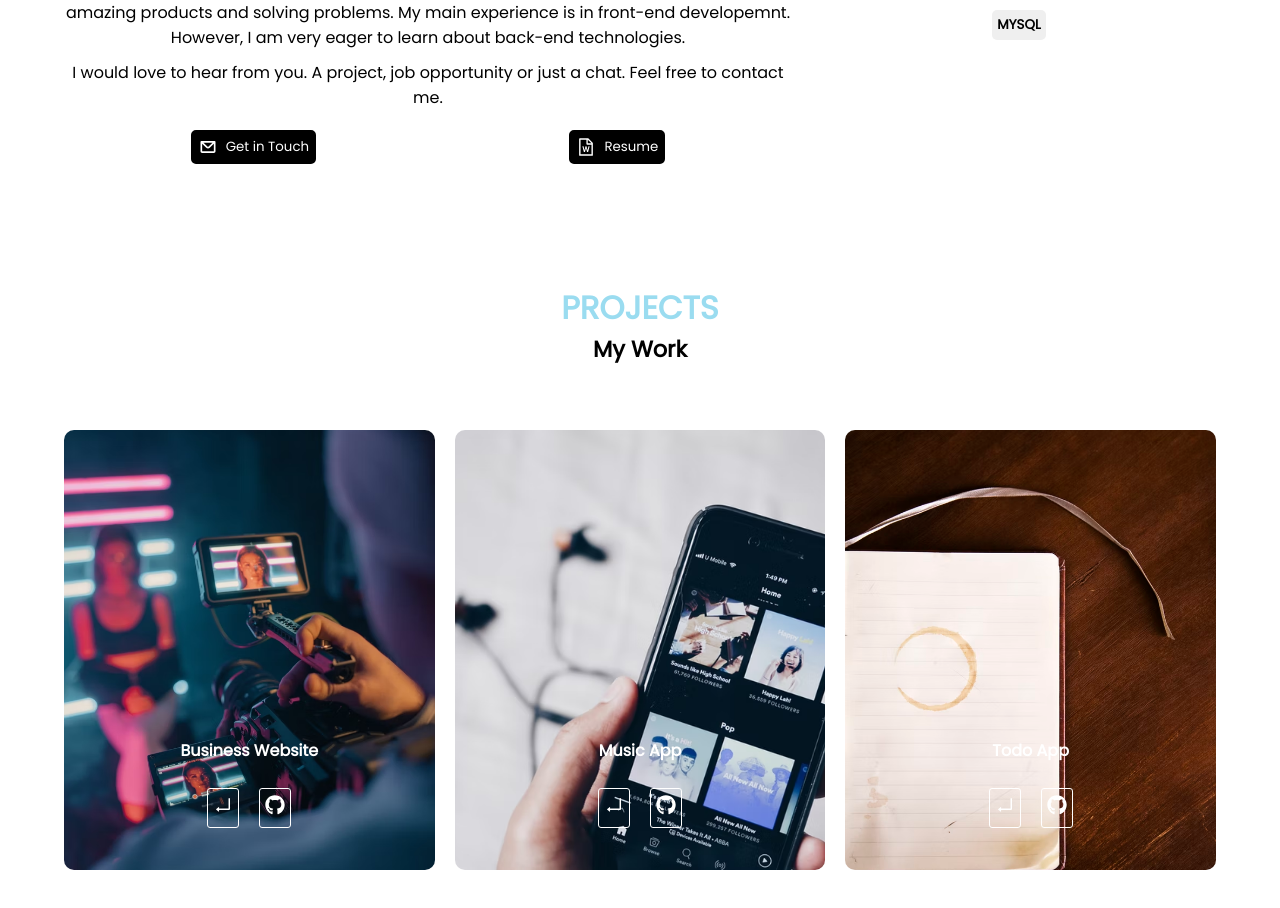
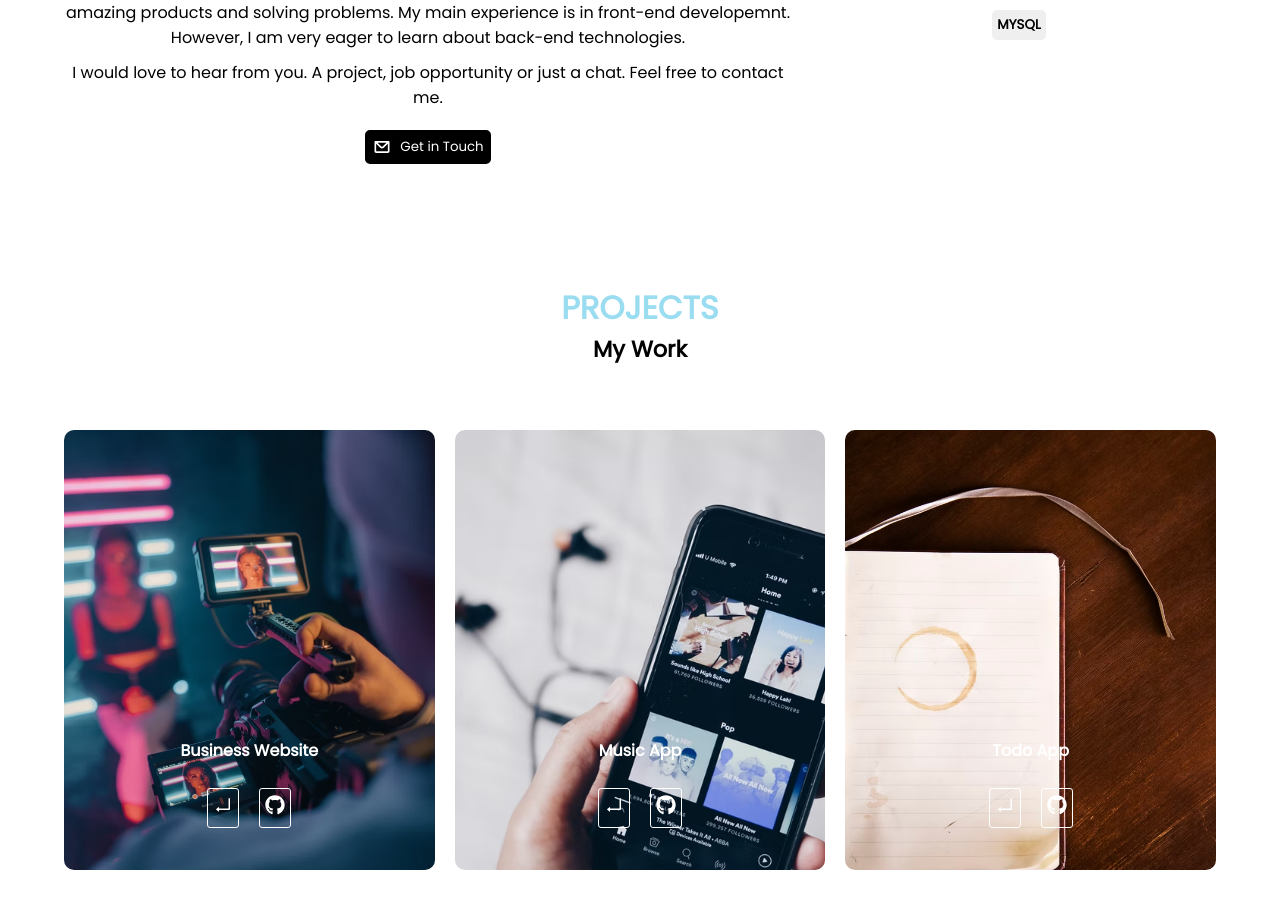
Before and after one commit to arshdeep4909/portfolio, a React (Create React App) app: page / in a window 1280 px wide. Shown: the part 1110-2018 px from the top of the page. Built offline with nearby package versions, Linux system fonts and the light colour scheme; a web font is replaced by a local one.

Commit message:
removing resume button.

```diff
--- a/src/App.js
+++ b/src/App.js
@@ -1,4 +1,4 @@
-import Nav from "./components/nav";
+import Nav from "./components/Nav";
 import Home from "./components/Home";
 import GlobalStyle from "./components/GlobalStyles";
 import About from "./components/About";
--- a/src/components/About.jsx
+++ b/src/components/About.jsx
@@ -30,12 +30,6 @@ function About() {
                 Get in Touch
               </button>
             </Link>
-            <a href="#">
-              <button>
-                <AiOutlineFileWord className="mail-button" />
-                Resume
-              </button>
-            </a>
           </div>
         </div>
         <Skills>
```
